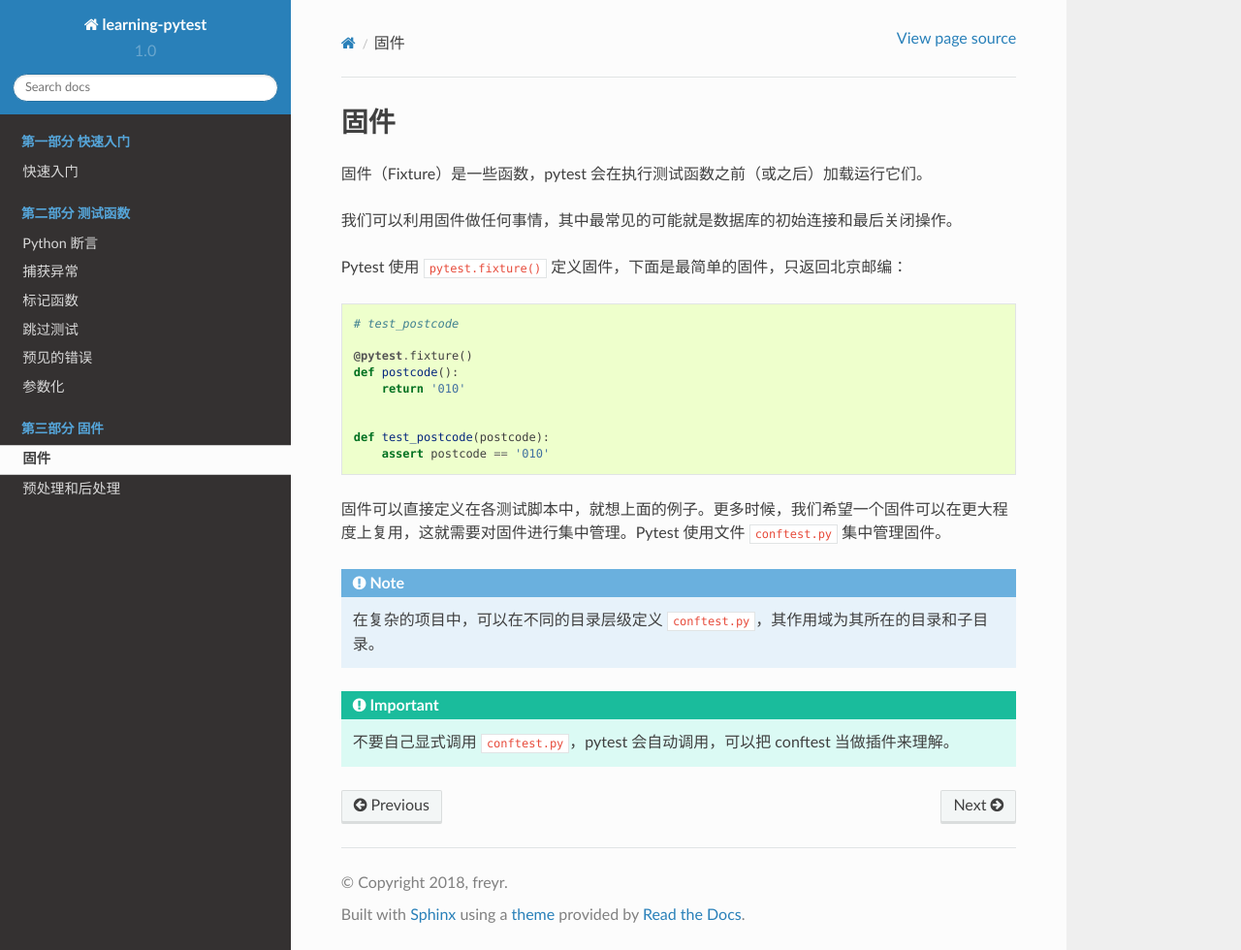
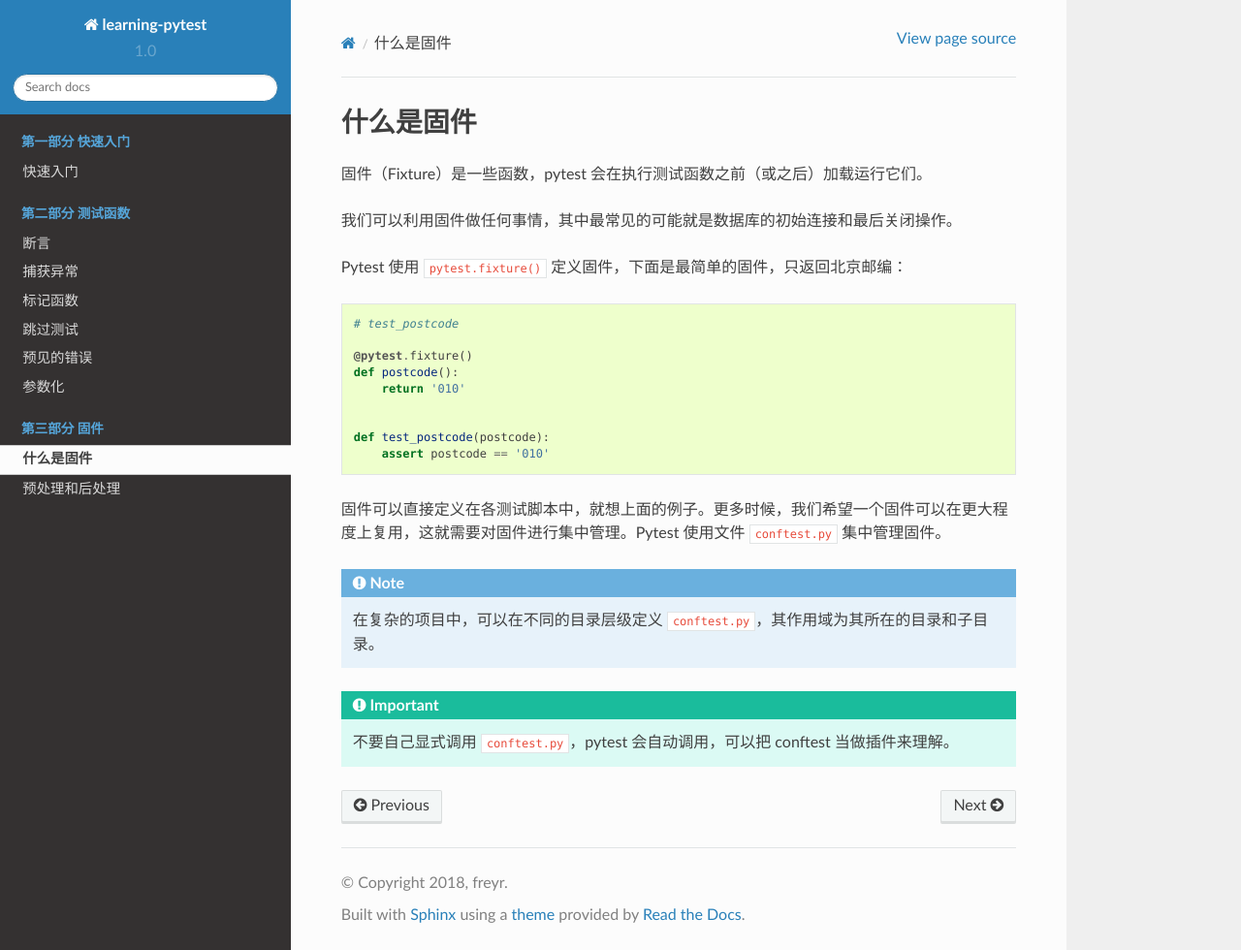
Before and after one commit to ifreyr/learning-pytest, a Sphinx documentation site: the page built from source/doc/fixture/intro.rst, in a window 1280 px wide and 980 px high. Shown: the whole window at 97% size. Built offline with Sphinx 7.4.7 and the Read the Docs theme 2.0.0, drawn with Linux system fonts in a browser that asks for light colours.

Commit message:
update 固件

```diff
--- a/source/doc/fixture/intro.rst
+++ b/source/doc/fixture/intro.rst
@@ -1,4 +1,4 @@
-固件
+什么是固件
 =============
 
 固件（Fixture）是一些函数，pytest 会在执行测试函数之前（或之后）加载运行它们。
--- a/source/doc/test-function/assert.rst
+++ b/source/doc/test-function/assert.rst
@@ -1,4 +1,4 @@
-Python 断言
+断言
 ===============
 
 在 pytest 中，``assert`` 是编写测试的最基础工具。如：
```
